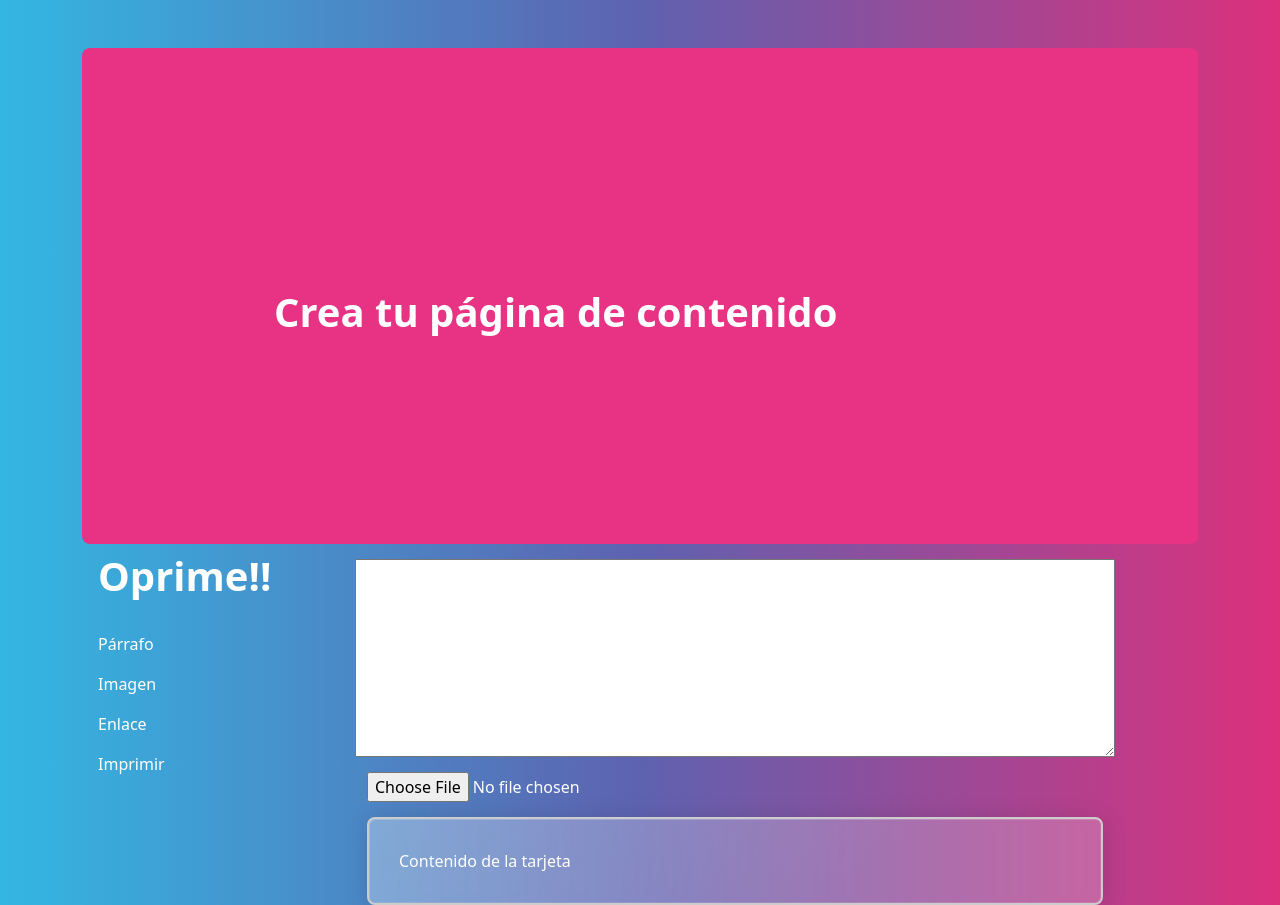
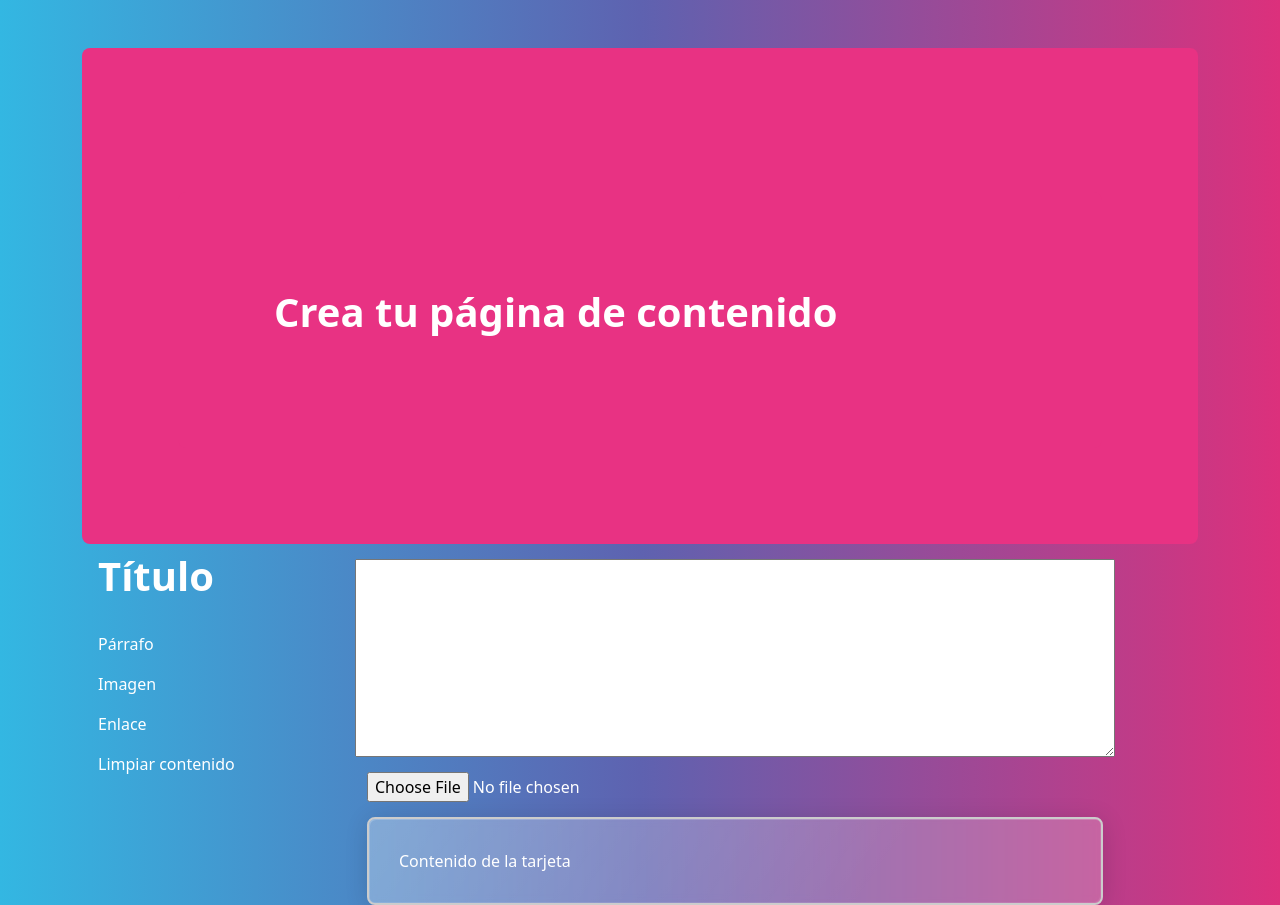
Before and after one commit to sara446/sara446.github.io, a plain HTML site: page index.html in a window 1280 px wide. Drawn offline with nearby package versions, Linux system fonts and the light colour scheme.

Commit message:
Update index.html

```diff
--- a/index.html
+++ b/index.html
@@ -24,19 +24,19 @@
       <div class="col-3">
         <ul class="nav flex-column">
           <li class="nav-item">
-            <a class="m  nav-link active" href="#"><h1 onclick="nuevoTitulo()">Oprime!!</h1></a>
+            <a class="m  nav-link active" href="#"><h1 onclick="nuevoTitulo()">Título</h1></a>
           </li>
           <li class="nav-item" >
             <a class="nav-link" href="#" onclick="nuevoParrafo()">Párrafo</a>
           </li>
           <li class="nav-item">
-            <a class="nav-link" href="https://cdn.pixabay.com/photo/2016/02/10/21/59/landscape-1192669_640.jpg" onclick="nuevoImg()">Imagen</a>
+            <a class="nav-link" href="#">Imagen</a>
           </li>
           <li class="nav-item">
             <a class="nav-link" href="#"  onclick="nuevoEnlace()" >Enlace</a>
           </li>
           <li class="nav-item">
-            <a class="nav-link" href="#" onclick="nuevoImprimir()">Imprimir</a>
+                      <a class="nav-link" href="#" onclick="limpiarContenido()">Limpiar contenido</a>
           </li>
         </ul>
       </div>
```
